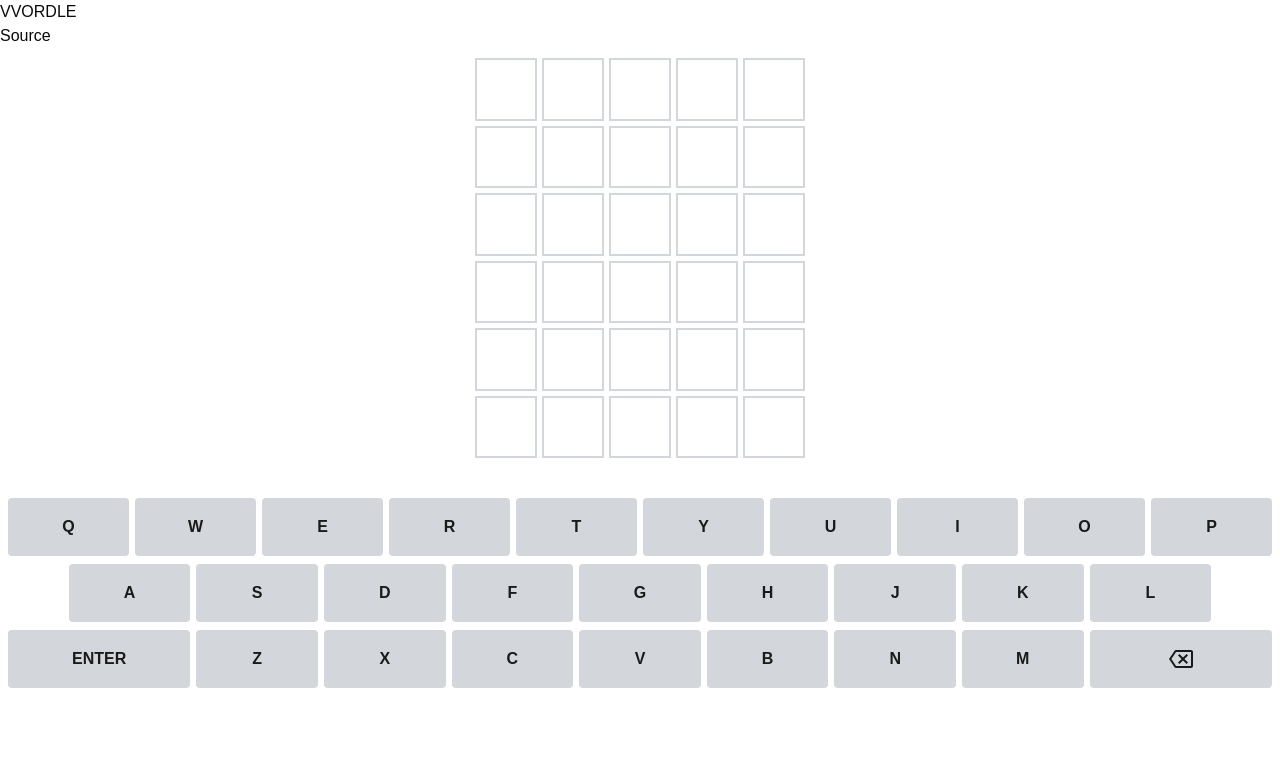
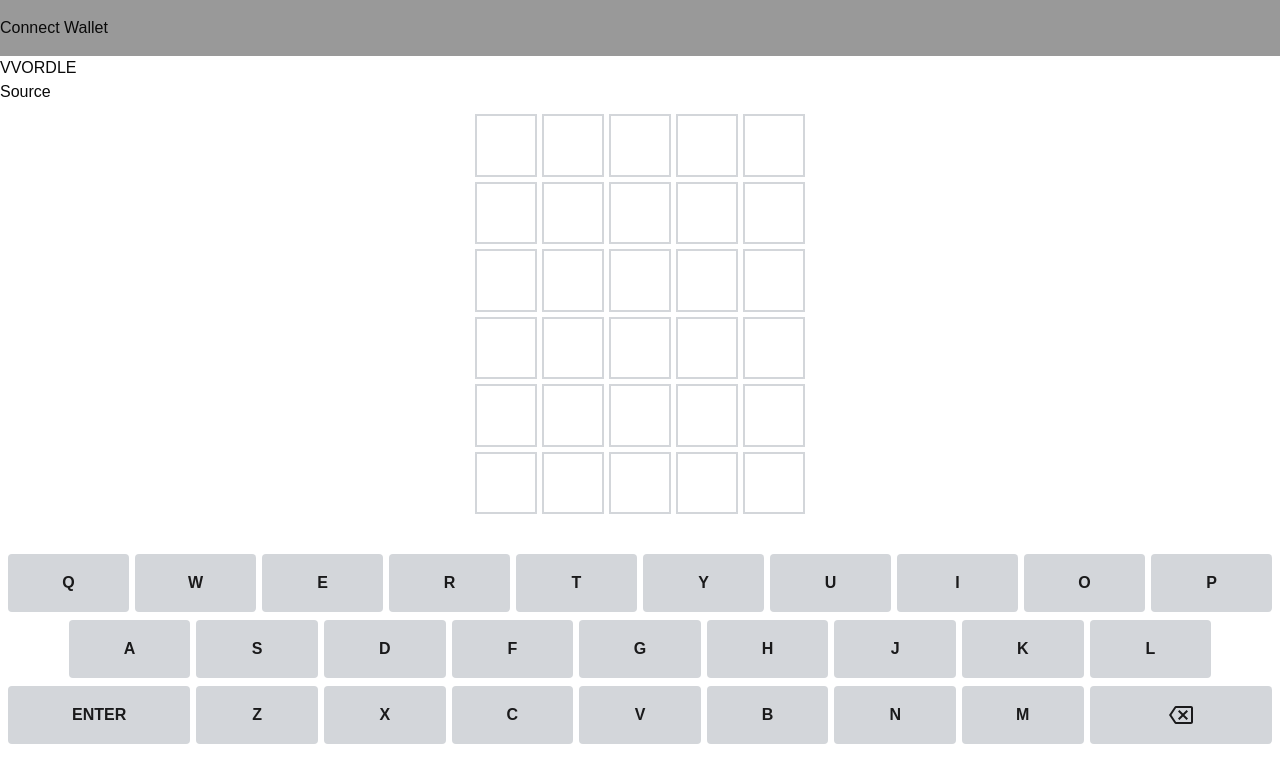
Before and after one commit to iloveburritos/wordle, a Next.js app: page /game in a window 1280 px wide. Shown: the top 782 px of the page. Built offline with nearby package versions, Linux system fonts and the light colour scheme; no server answers.

Commit message:
updated app layout

```diff
--- a/app/layout.tsx
+++ b/app/layout.tsx
@@ -1,5 +1,8 @@
+// app/layout.tsx
+
 import type { Metadata } from "next";
 import "../styles/globals.css";
+import Header from "@/components/Header"; // Import the Header component
 
 export const metadata: Metadata = {
   title: "Create Next App",
@@ -13,10 +16,9 @@ export default function RootLayout({
 }>) {
   return (
     <html lang="en">
-      <body
-
-      >
-        {children}
+      <body>
+        <Header /> {/* Render the Header component at the top */}
+        {children} {/* Page content will render below the Header */}
       </body>
     </html>
   );
--- a/app/page.tsx
+++ b/app/page.tsx
@@ -1,4 +1,4 @@
-// app/index.tsx
+// app/page.tsx
 
 import React from 'react';
 import Image from 'next/image';
--- a/components/Header.tsx
+++ b/components/Header.tsx
@@ -8,24 +8,9 @@ import { WalletButton } from './WalletModal'
 export default function Header() {
   return (
     <header className="sticky top-0 left-0 right-0 z-50 py-4 bg-black bg-opacity-40 backdrop-blur-lg">
-      <div className="container mx-auto px-4 py-4 flex flex-col md:flex-row justify-between items-center">
-        <Link href="/" className="flex items-center w-full md:w-auto justify-center md:justify-start mb-4 md:mb-0">
-          <Image
-            src="/images/SC_logo.png"
-            alt="Stoner Cats Logo"
-            width={250}
-            height={75}
-            className="h-auto"
-            priority // prioritize logo loading
-  placeholder="blur"
-          />
-        </Link>
-        <div className="flex flex-col md:flex-row items-center space-y-4 md:space-y-0 md:space-x-6">
           <div className="flex items-center space-x-4">
             <WalletButton />
           </div>
-        </div>
-      </div>
     </header>
   )
 }
```
